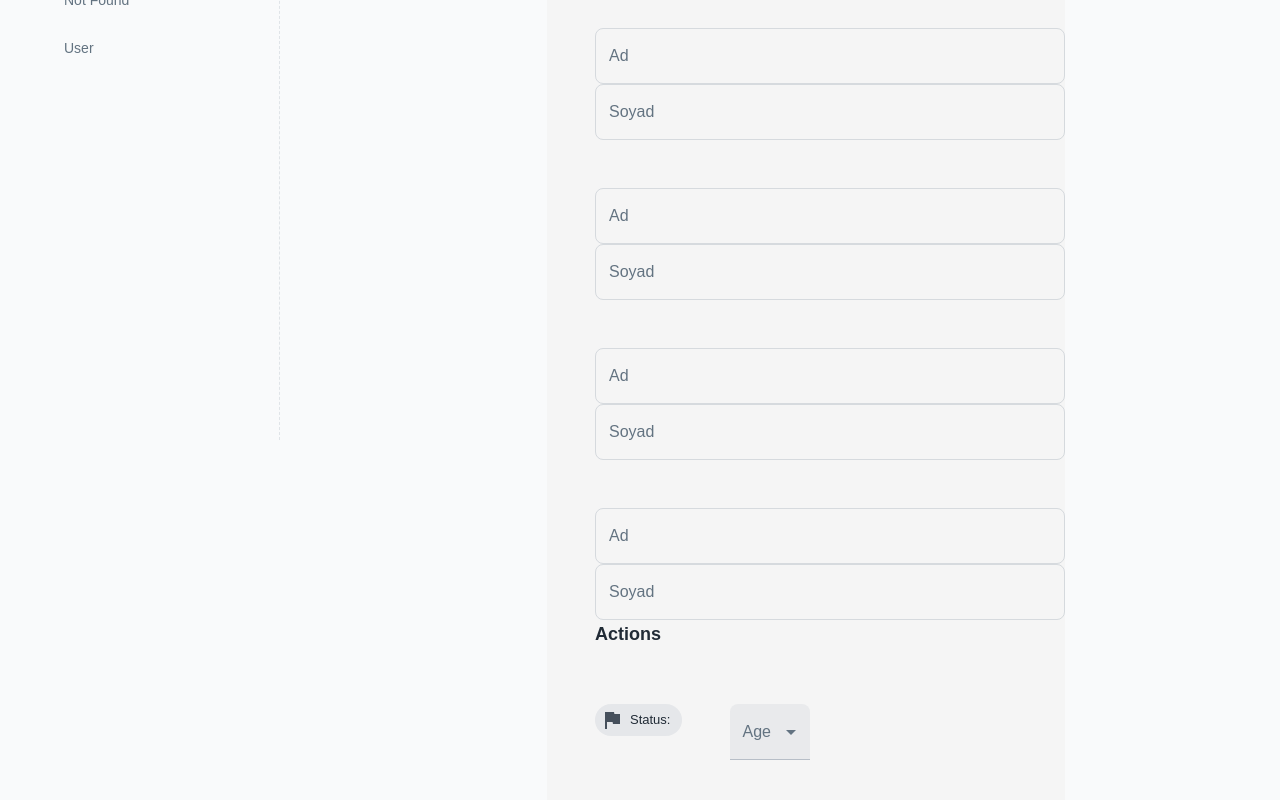
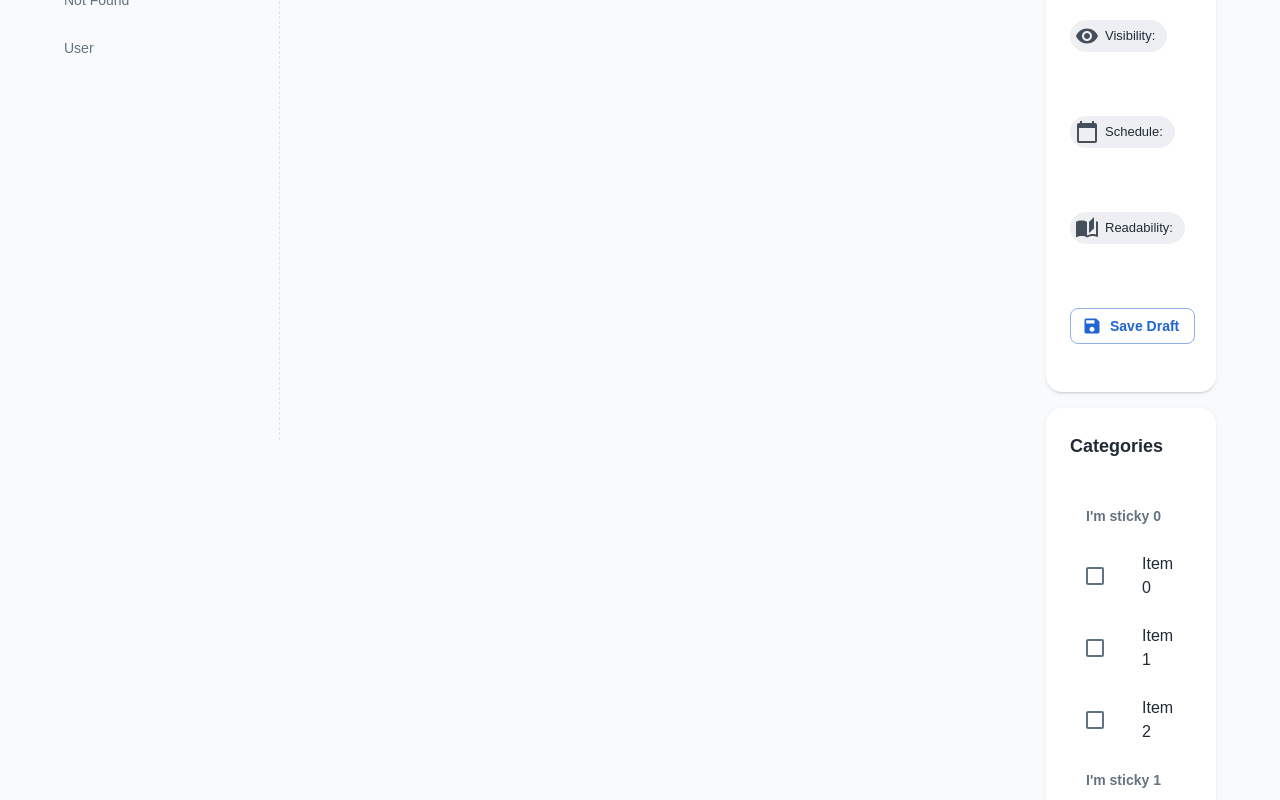
Before and after one commit to OmerFarukBatur/blog-client, a React (Create React App) app: page /baselayout/add-new-post in a window 1280 px wide. Shown: the part 360-1160 px from the top of the page. Built offline with nearby package versions, Linux system fonts and the light colour scheme; some icons are missing.

Commit message:
post ekleme sayfa tasarımı tamamlandı.

```diff
--- a/src/admin/assert/css/blog/add-blog.css
+++ b/src/admin/assert/css/blog/add-blog.css
@@ -2,8 +2,8 @@
     border: 1px solid silver;
     padding: 5px;
     border-radius: 2px;
-    height:595px;
-    width: 1115px;
+    height:817px;
+    width: 1106px;
     display: block;
   }
 
--- a/src/admin/components/blog/add post/add-post-sidebar-categories.js
+++ b/src/admin/components/blog/add post/add-post-sidebar-categories.js
@@ -0,0 +1,71 @@
+// @mui
+import { Stack, Button, InputAdornment, Grid, Typography, Container, FormLabel, Select, MenuItem, InputLabel, FormControl } from '@mui/material';
+
+import { createTheme } from '@mui/material/styles';
+import Card from '@mui/material/Card';
+import CardContent from '@mui/material/CardContent';
+import CardHeader from '@mui/material/CardHeader';
+
+import List from '@mui/material/List';
+import ListItem from '@mui/material/ListItem';
+import ListItemText from '@mui/material/ListItemText';
+import ListSubheader from '@mui/material/ListSubheader';
+import ListItemIcon from '@mui/material/ListItemIcon';
+import Checkbox from '@mui/material/Checkbox';
+
+
+export default function AddPostSidebarCategories() {
+
+    return (
+        <Container >
+
+            <Card>
+                <CardHeader
+                    title={<Typography variant="h6" gutterBottom>
+                        Categories
+                    </Typography>}
+
+                />
+                <CardContent>
+                    <Grid direction="column" container >
+                        <List
+                            sx={{
+                                width: '100%',
+                                maxWidth: 360,
+                                bgcolor: 'background.paper',
+                                position: 'relative',
+                                overflow: 'auto',
+                                maxHeight: 300,
+                                '& ul': { padding: 0 },
+                            }}
+                            subheader={<li />}
+                        >
+                            {[0, 1, 2, 3, 4].map((sectionId) => (
+                                <li key={`section-${sectionId}`}>
+                                    <ul>
+                                        <ListSubheader>{`I'm sticky ${sectionId}`}</ListSubheader>
+                                        {[0, 1, 2].map((item) => (
+                                            <ListItem key={`item-${sectionId}-${item}`}>
+                                                <ListItemIcon>
+                                                    <Checkbox
+                                                        edge="start"
+                                                        tabIndex={-1}
+                                                        disableRipple
+                                                        inputProps={{ 'aria-labelledby': sectionId }}
+                                                    />
+                                                </ListItemIcon>
+                                                <ListItemText primary={`Item ${item}`} />
+                                            </ListItem>
+                                        ))}
+                                    </ul>
+                                </li>
+                            ))}
+                        </List>
+
+                    </Grid>
+
+                </CardContent>
+            </Card>
+        </Container>
+    );
+}
--- a/src/admin/components/blog/add post/add-post-sidebar.js
+++ b/src/admin/components/blog/add post/add-post-sidebar.js
@@ -1,8 +1,17 @@
 // @mui
-import { Stack, IconButton, InputAdornment, Grid, Typography, Container, FormLabel, Select, MenuItem, InputLabel, FormControl } from '@mui/material';
+import { Stack, Button, InputAdornment, Grid, Typography, Container, FormLabel, Select, MenuItem, InputLabel, FormControl } from '@mui/material';
 import FlagIcon from '@mui/icons-material/Flag';
-import { ThemeProvider, createTheme } from '@mui/material/styles';
+import VisibilityIcon from '@mui/icons-material/Visibility';
+import CalendarTodayIcon from '@mui/icons-material/CalendarToday';
+import AutoStoriesIcon from '@mui/icons-material/AutoStories';
+import SaveIcon from '@mui/icons-material/Save';
+import FileCopyIcon from '@mui/icons-material/FileCopy';
+import { createTheme } from '@mui/material/styles';
 import Chip from '@mui/material/Chip';
+import Card from '@mui/material/Card';
+import CardActions from '@mui/material/CardActions';
+import CardContent from '@mui/material/CardContent';
+import CardHeader from '@mui/material/CardHeader';
 // components
 import { FormProvider, RHFTextField } from '../../hook-form';
 
@@ -27,52 +36,99 @@ const theme = createTheme({
 export default function AddPostSidebar() {
 
     return (
-        <Container>
-            <Grid  bgcolor={'whitesmoke'} direction="column" container spacing={6} >
-                <Grid item direction="row" xs={2}>
-                    <Typography variant="h6" gutterBottom>
-                        Actions
-                    </Typography>
-                </Grid>
+        <Container >
 
-                <Grid item direction="row" xs={2}>
-                    <Stack direction={{ xs: 'row', sm: 'row' }} spacing={6}>
+                <Card>
+                    <CardHeader
+                        title= { <Typography variant="h6" gutterBottom>
+                            Actions
+                        </Typography>}
+
+                    />
+                    <CardContent>
+                        <Grid  direction="column" container spacing={6} >
+                        <Grid item direction="row" xs={2}>
+                    <Stack direction={{ xs: 'row', sm: 'row' }} spacing={8}>
                         <Chip b sx={{ m: 0, minWidth: 60 }} icon={<FlagIcon />} label="Status: " />
 
-                        <FormControl variant="filled" sx={{ m: 0, minWidth: 80 }}>
-                            <InputLabel id="demo-simple-select-filled-label">Age</InputLabel>
+                        <FormControl variant="filled" sx={{ m: 1, minWidth: 120 }} size="small">
+                            <InputLabel id="demo-simple-select-filled-label">Status</InputLabel>
                             <Select
                                 labelId="demo-simple-select-filled-label"
                                 id="demo-simple-select-filled"
+                            >
 
-                            >
-                                <MenuItem value="">
-                                    <em>None</em>
-                                </MenuItem>
-                                <MenuItem value={10}>Ten</MenuItem>
-                                <MenuItem value={20}>Twenty</MenuItem>
-                                <MenuItem value={30}>Thirty</MenuItem>
+                                <MenuItem value={10}>Draft</MenuItem>
+                                <MenuItem value={20}>Completed</MenuItem>
                             </Select>
                         </FormControl>
                     </Stack>
                 </Grid>
                 <Grid item direction="row" xs={2}>
-                    <RHFTextField name="firstName" label="Ad" />
-                    <RHFTextField name="lastName" label="Soyad" />
+                    <Stack direction={{ xs: 'row', sm: 'row' }} spacing={7}>
+                        <Chip b sx={{ m: 0, minWidth: 60 }} icon={<VisibilityIcon />} label="Visibility: " />
+
+                        <FormControl variant="filled" sx={{ m: 1, minWidth: 120 }} size="small">
+                            <InputLabel id="demo-simple-select-filled-label">Visibility</InputLabel>
+                            <Select
+                                labelId="demo-simple-select-filled-label"
+                                id="demo-simple-select-filled"
+                            >
+
+                                <MenuItem value={10}>Public</MenuItem>
+                                <MenuItem value={20}>Private</MenuItem>
+                            </Select>
+                        </FormControl>
+                    </Stack>
                 </Grid>
                 <Grid item direction="row" xs={2}>
-                    <RHFTextField name="firstName" label="Ad" />
-                    <RHFTextField name="lastName" label="Soyad" />
+                    <Stack direction={{ xs: 'row', sm: 'row' }} spacing={6}>
+                        <Chip b sx={{ m: 0, minWidth: 60 }} icon={<CalendarTodayIcon />} label="Schedule: " />
+
+                        <FormControl variant="filled" sx={{ m: 1, minWidth: 120 }} size="small">
+                            <InputLabel id="demo-simple-select-filled-label">Schedule</InputLabel>
+                            <Select
+                                labelId="demo-simple-select-filled-label"
+                                id="demo-simple-select-filled"
+                            >
+                                <MenuItem value={10}>Now</MenuItem>
+                                <MenuItem value={20}>Completed</MenuItem>
+                            </Select>
+                        </FormControl>
+                    </Stack>
                 </Grid>
                 <Grid item direction="row" xs={2}>
-                    <RHFTextField name="firstName" label="Ad" />
-                    <RHFTextField name="lastName" label="Soyad" />
+                    <Stack direction={{ xs: 'row', sm: 'row' }} spacing={5}>
+                        <Chip b sx={{ m: 0, minWidth: 60 }} icon={<AutoStoriesIcon />} label="Readability: " />
+
+                        <FormControl variant="filled" sx={{ m: 1, minWidth: 120 }} size="small">
+                            <InputLabel id="demo-simple-select-filled-label">Readability</InputLabel>
+                            <Select
+                                labelId="demo-simple-select-filled-label"
+                                id="demo-simple-select-filled"
+                            >
+
+                                <MenuItem value={10}>Ok</MenuItem>
+                                <MenuItem value={20}>No</MenuItem>
+                            </Select>
+                        </FormControl>
+                    </Stack>
                 </Grid>
                 <Grid item direction="row" xs={2}>
-                    <RHFTextField name="firstName" label="Ad" />
-                    <RHFTextField name="lastName" label="Soyad" />
+                    <Stack direction={{ xs: 'row', sm: 'row' }} spacing={6}>
+                        <Button variant="outlined" color="primary" startIcon={<SaveIcon />}>
+                            Save Draft
+                        </Button>
+                        <Button variant="contained" color="primary" tartIcon={<FileCopyIcon />}>
+                            Publish
+                        </Button>
+                    </Stack>
                 </Grid>
-            </Grid>
+
+                        </Grid>
+
+                    </CardContent>
+                </Card>
         </Container>
     );
 }
--- a/src/admin/pages/add-post.js
+++ b/src/admin/pages/add-post.js
@@ -22,6 +22,7 @@ import POSTS from '../../contracts/blog';
 import AddPostSchema from '../components/blog/add post/add-post-validation';
 import { FormProvider, RHFTextField } from '../components/hook-form';
 import AddPostSidebar from '../components/blog/add post/add-post-sidebar';
+import AddPostSidebarCategories from '../components/blog/add post/add-post-sidebar-categories';
 
 
 
@@ -90,18 +91,18 @@ export default function AddNewPost() {
   return (
     <Page title="Dashboard: Blog">
 
-      <FormProvider  methods={methods} onSubmit={handleSubmit(onSubmit)}>
-        <Container maxWidth= 'xl' >
+      <FormProvider methods={methods} onSubmit={handleSubmit(onSubmit)}>
+        <Container maxWidth='xl' >
           <Stack direction="row" alignItems="center" justifyContent="space-between" mb={5}>
             <Typography variant="h4" gutterBottom>
               Add New Post
             </Typography>
           </Stack>
 
-          <Grid container spacing={2}>
-            <Grid  item xl={9} >
-            <Stack direction={{ xs: 'column', sm: 'column' }} justifyContent="space-between" spacing={3}>
-                    <RHFTextField name="firstName" label="Your Post Title" />
+          <Grid justifyContent="space-between" container spacing={2}>
+            <Grid item xs={9} >
+              <Stack direction={{ xs: 'column', sm: 'column' }} justifyContent="space-between" spacing={3}>
+                <RHFTextField name="firstName" label="Your Post Title" />
                 <Editor
                   toolbarClassName="rdw-storybook-custom-option"
                   wrapperClassName="rdw-storybook-wapper"
@@ -117,15 +118,16 @@ export default function AddNewPost() {
                 />
               </Stack>
             </Grid>
-            <Grid  direction="column" item xl={3}>
+            <Grid direction="column" item xs={3}>
               <Grid item >
-              <AddPostSidebar />
+                <AddPostSidebar />
               </Grid>
-              <Grid item >
-              <AddPostSidebar />
+              <Grid item marginTop={2}>
+                <AddPostSidebarCategories />
               </Grid>
 
             </Grid>
+
           </Grid>
 
           {/* <Stack mb={5} alignItems="center" justifyContent="space-between">
@@ -136,9 +138,13 @@ export default function AddNewPost() {
               placeholder="Type..."
             />
           </Stack> */}
-          <LoadingButton  size="large" type="submit" variant="contained" loading={isSubmitting}>
-            Kaydet
-          </LoadingButton>
+
+          <Stack marginTop={5} mb={5} alignItems="center">
+            <LoadingButton size="large" type="submit" variant="contained" loading={isSubmitting}>
+              Kaydet
+            </LoadingButton>
+          </Stack>
+
         </Container>
       </FormProvider>
 
```
